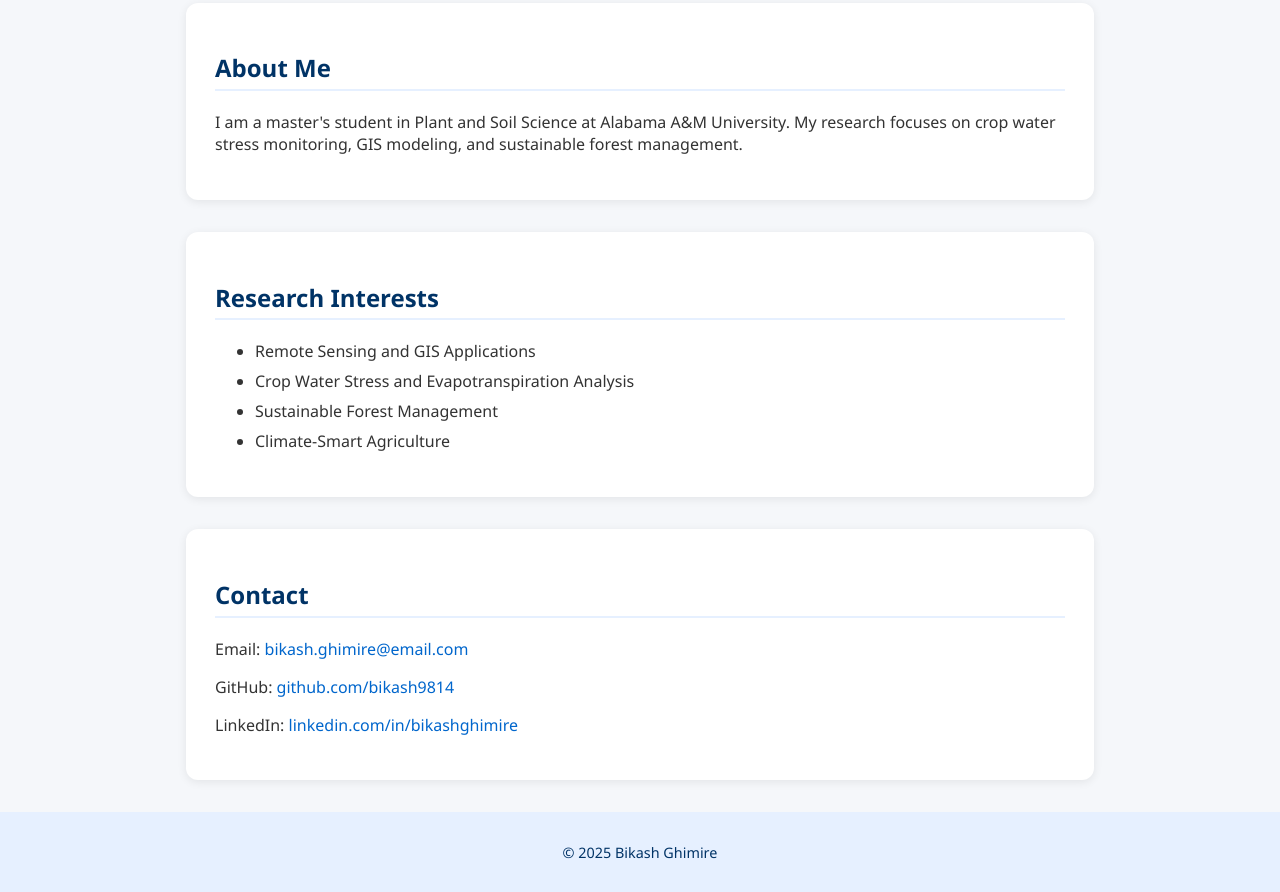
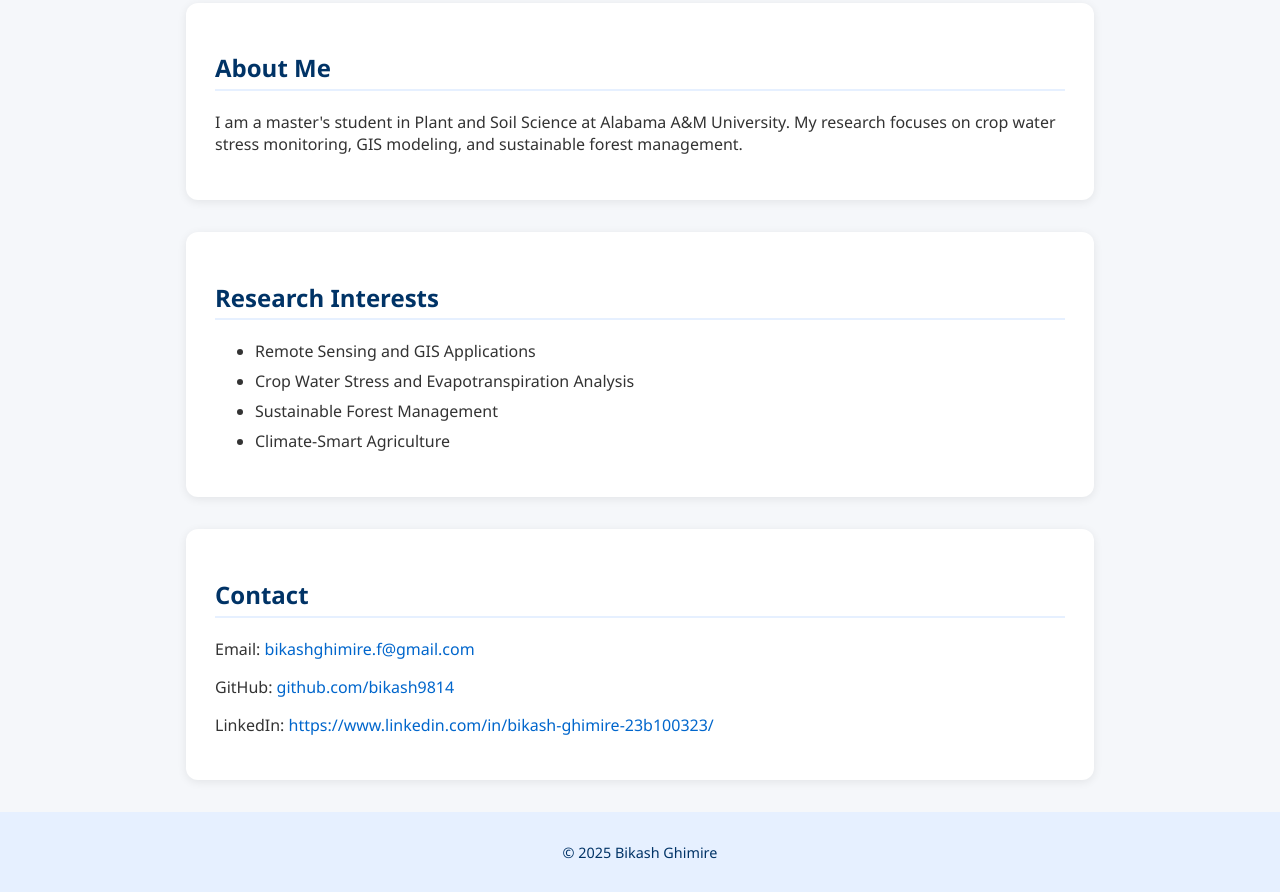
Before and after one commit to bikash9814/Bikash.Ghimire, a plain HTML site: page index.html in a window 1280 px wide. Shown: the part 256-1148 px from the top of the page. Drawn offline with Linux system fonts and the light colour scheme.

Commit message:
Update index.html

```diff
--- a/index.html
+++ b/index.html
@@ -127,9 +127,9 @@
 
   <section>
     <h2>Contact</h2>
-    <p>Email: <a href="mailto:bikash.ghimire@email.com">bikash.ghimire@email.com</a></p>
+    <p>Email: <a href="mailto:bikash.ghimire@email.com">bikashghimire.f@gmail.com</a></p>
     <p>GitHub: <a href="https://github.com/bikash9814" target="_blank">github.com/bikash9814</a></p>
-    <p>LinkedIn: <a href="https://linkedin.com/in/bikashghimire" target="_blank">linkedin.com/in/bikashghimire</a></p>
+    <p>LinkedIn: <a href="https://linkedin.com/in/bikashghimire" target="_blank">https://www.linkedin.com/in/bikash-ghimire-23b100323/</a></p>
   </section>
 
   <footer>
```
